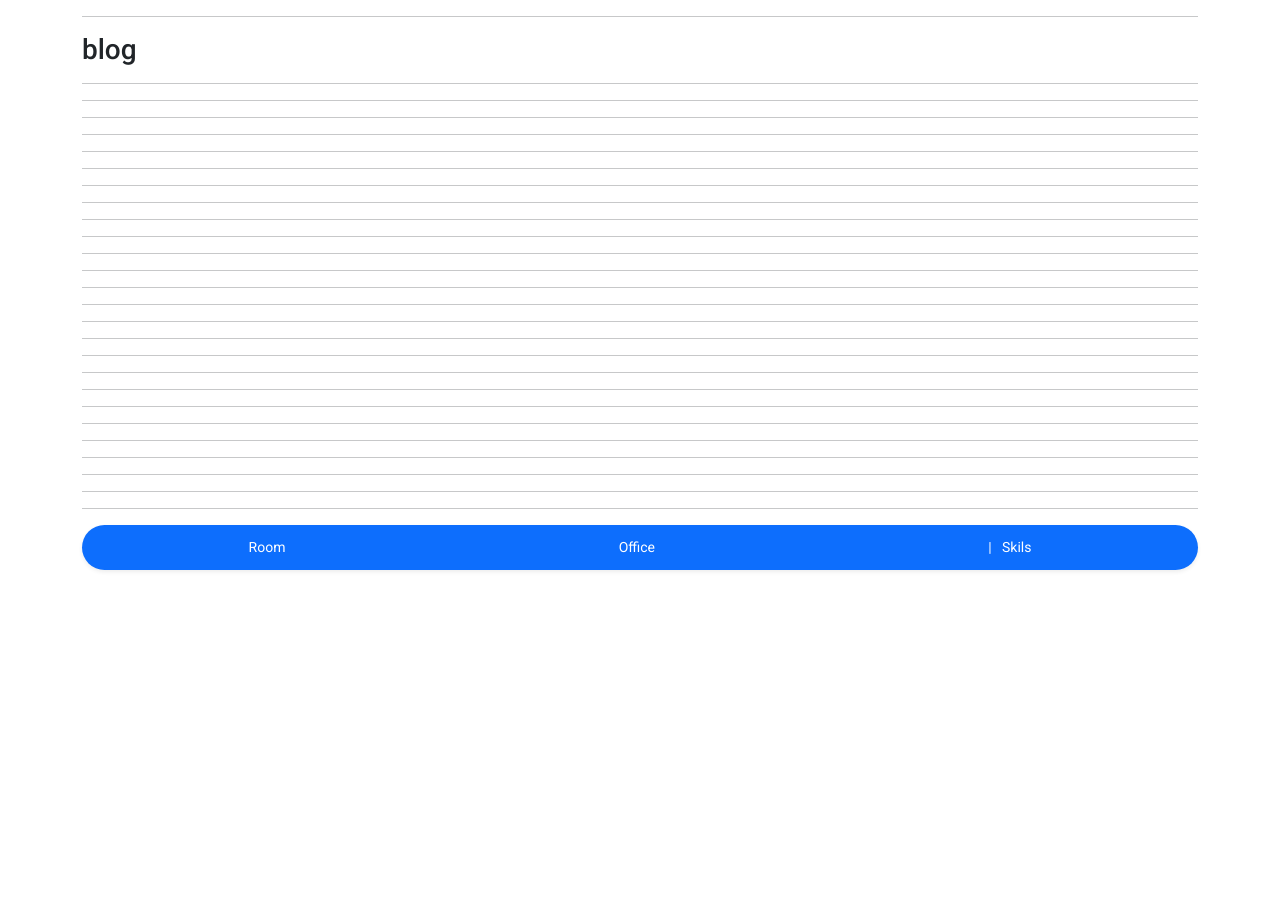
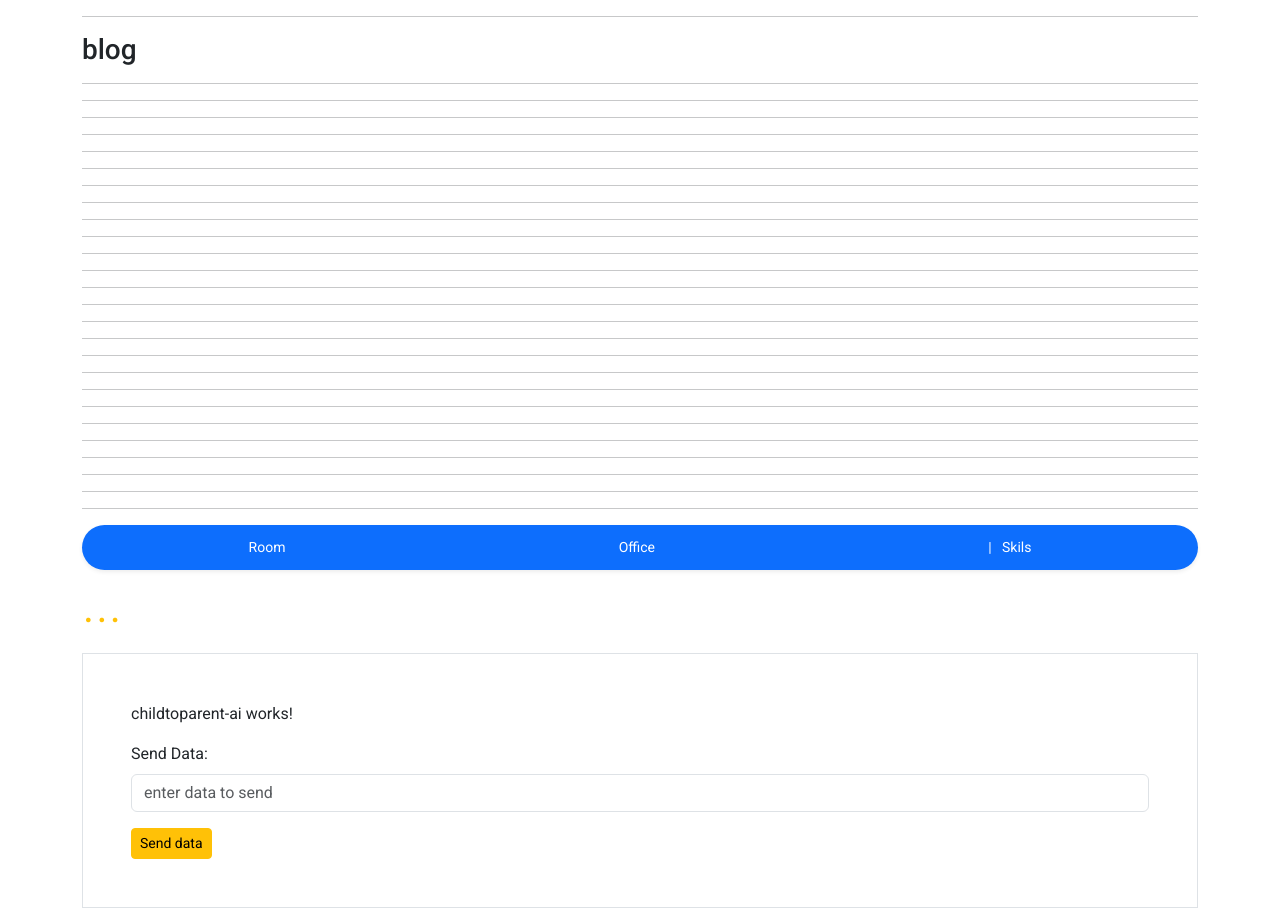
Before and after one commit to FarhanHamza/Angular15AtoZBlog, an Angular app: page / in a window 1280 px wide. Before the commit the page ends 816 px from the top, so only its background shows below. Built offline with nearby package versions, Linux system fonts and the light colour scheme.

Commit message:
Steps: data child to parent

```diff
--- a/src/app/app.component.html
+++ b/src/app/app.component.html
@@ -177,3 +177,12 @@
 <app-childtoparent (updateDataEvent)="updateData($event)"></app-childtoparent> -->
 
 <router-outlet></router-outlet>
+
+<!--
+  #1 in child-component define @Output proprty of type eventEmitter();
+  #2 use the emit() method of the EventEmitter to emit the data to the parent component.
+  #3 in parent component, include the child-component in the template. and bind to its `dataEvent` property.
+  #4 in parent component, define the `handleDataEvent()` method to receive the data emitted from the child component.
+ -->
+<p class="display-4 text-warning">{{showData}}</p>
+<app-childtoparent-ai (dataEvent)="handleDataEvent($event)"></app-childtoparent-ai>
--- a/src/app/app.component.ts
+++ b/src/app/app.component.ts
@@ -58,4 +58,9 @@ export class AppComponent implements OnInit {
 
   }
 
+  handleDataEvent(data: string){
+    console.log(data);
+    this.showData = data;
+  }
+
 }
--- a/src/app/app.module.ts
+++ b/src/app/app.module.ts
@@ -33,6 +33,7 @@ import { CheckpassdataComponent } from './lectures/checkpassdata/checkpassdata.c
 import { ChildtoparentComponent } from './lectures/childtoparent/childtoparent.component';
 import { RouterModule } from '@angular/router';
 import { SkillsModule } from './skills/skills.module';
+import { ChildtoparentAIComponent } from './lectures/childtoparent-ai/childtoparent-ai.component';
 
 
 @NgModule({
@@ -57,6 +58,7 @@ import { SkillsModule } from './skills/skills.module';
     ResuableCompDetail29Component,
     CheckpassdataComponent,
     ChildtoparentComponent,
+    ChildtoparentAIComponent,
 
 
   ],
--- /dev/null
+++ b/src/app/lectures/childtoparent-ai/childtoparent-ai.component.html
@@ -0,0 +1,9 @@
+<div class="border p-5">
+    <p>childtoparent-ai works!</p>
+    <div class="mb-3">
+        <div class="form-label">Send Data:</div>
+        <input class="form-control" placeholder="enter data to send" #input />
+    </div>
+    <button type="button" class="btn btn-warning btn-sm"
+     (click)="dataEvent.emit(input.value)">Send data</button>
+</div>
--- /dev/null
+++ b/src/app/lectures/childtoparent-ai/childtoparent-ai.component.ts
@@ -0,0 +1,15 @@
+import { Component, Output, EventEmitter, OnInit } from '@angular/core';
+
+@Component({
+  selector: 'app-childtoparent-ai',
+  templateUrl: './childtoparent-ai.component.html',
+  styleUrls: ['./childtoparent-ai.component.css']
+})
+export class ChildtoparentAIComponent implements OnInit{
+  @Output() dataEvent = new EventEmitter<string>();
+
+
+  ngOnInit(): void {
+    // this.dataEvent.emit('123456789')
+  }
+}
```
Also changed, not shown: src/app/lectures/childtoparent-ai/childtoparent-ai.component.css (added), 2 other files (tests, documents, lock files or other folders).
